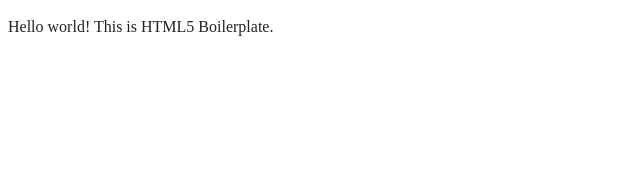
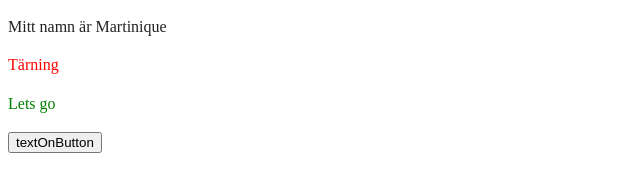
Before and after one commit to Marroc722/JSAssignments, a website built with webpack: page P13HTLMDOM/index.html in a window 1280 px wide. Shown: the whole page, without its empty margins (0-640 px from the left). Built offline with nearby package versions, Linux system fonts and the light colour scheme.

Commit message:
testHTLMDOM

```diff
--- a/P13HTLMDOM/index.html
+++ b/P13HTLMDOM/index.html
@@ -25,7 +25,11 @@
 <body>
 
   <!-- Add your site or application content here -->
-  <p>Hello world! This is HTML5 Boilerplate.</p>
+  <p id = "text">Hello world! This is HTML5 Boilerplate.</p>
+
+<p id = "text2"> This is my website.</p>
+  <p id = "text3"> text </p>
+  <button id = "button1"> textOnButton </button>
   <script src="js/app.js"></script>
 
 </body>
--- a/P13HTLMDOM/js/app.js
+++ b/P13HTLMDOM/js/app.js
@@ -0,0 +1,12 @@
+const text = document.getElementById("text");
+text.innerHTML = "Mitt namn är Martinique";
+
+const text2 = document.getElementById("text2");
+text2.innerHTML = "Tärning";
+text2.style.color = "red";
+
+const text3 = document.getElementById("text3");
+text3.innerHTML = "Lets go";
+text3.style.color = "green";
+
+const button = document.getElementById("button");
```
